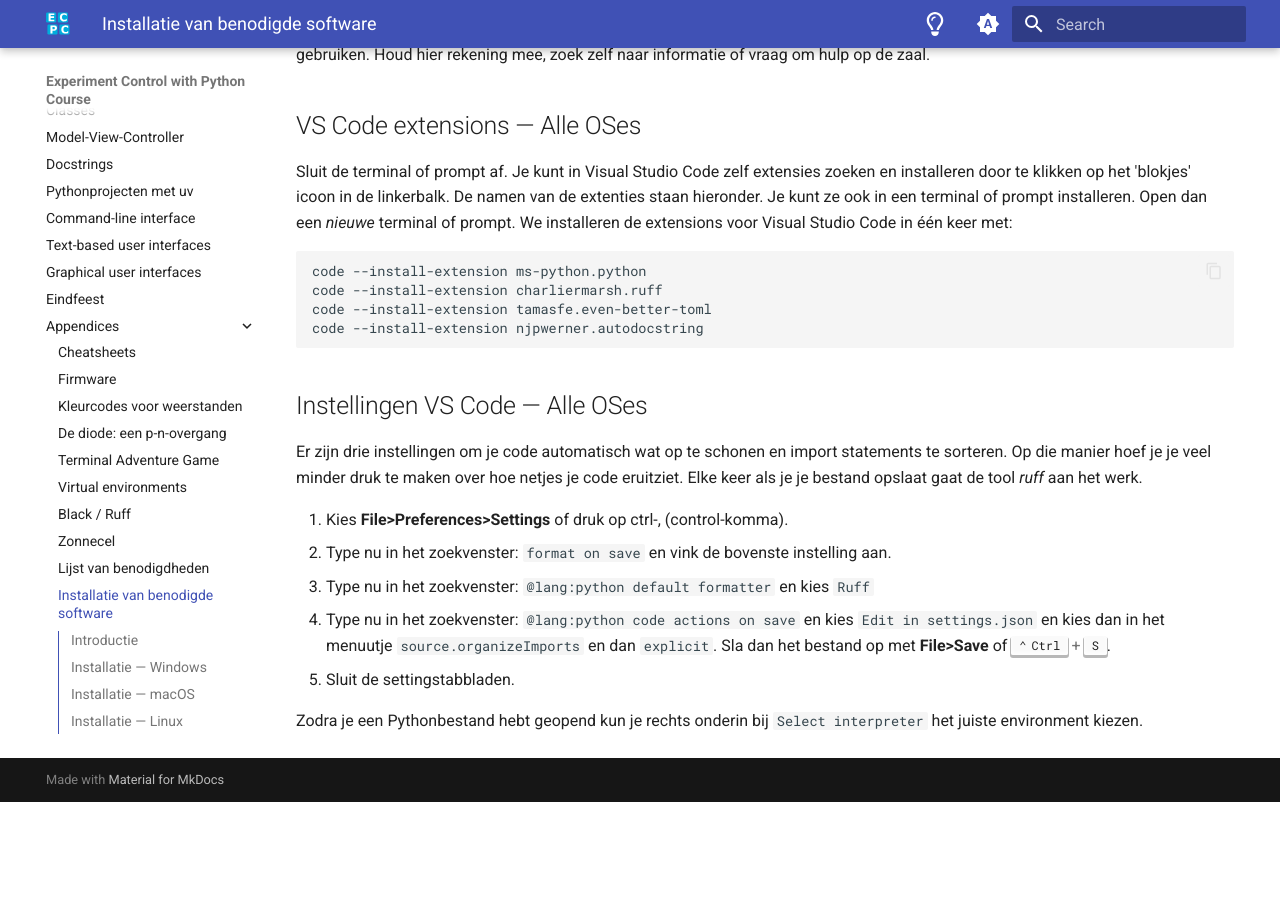
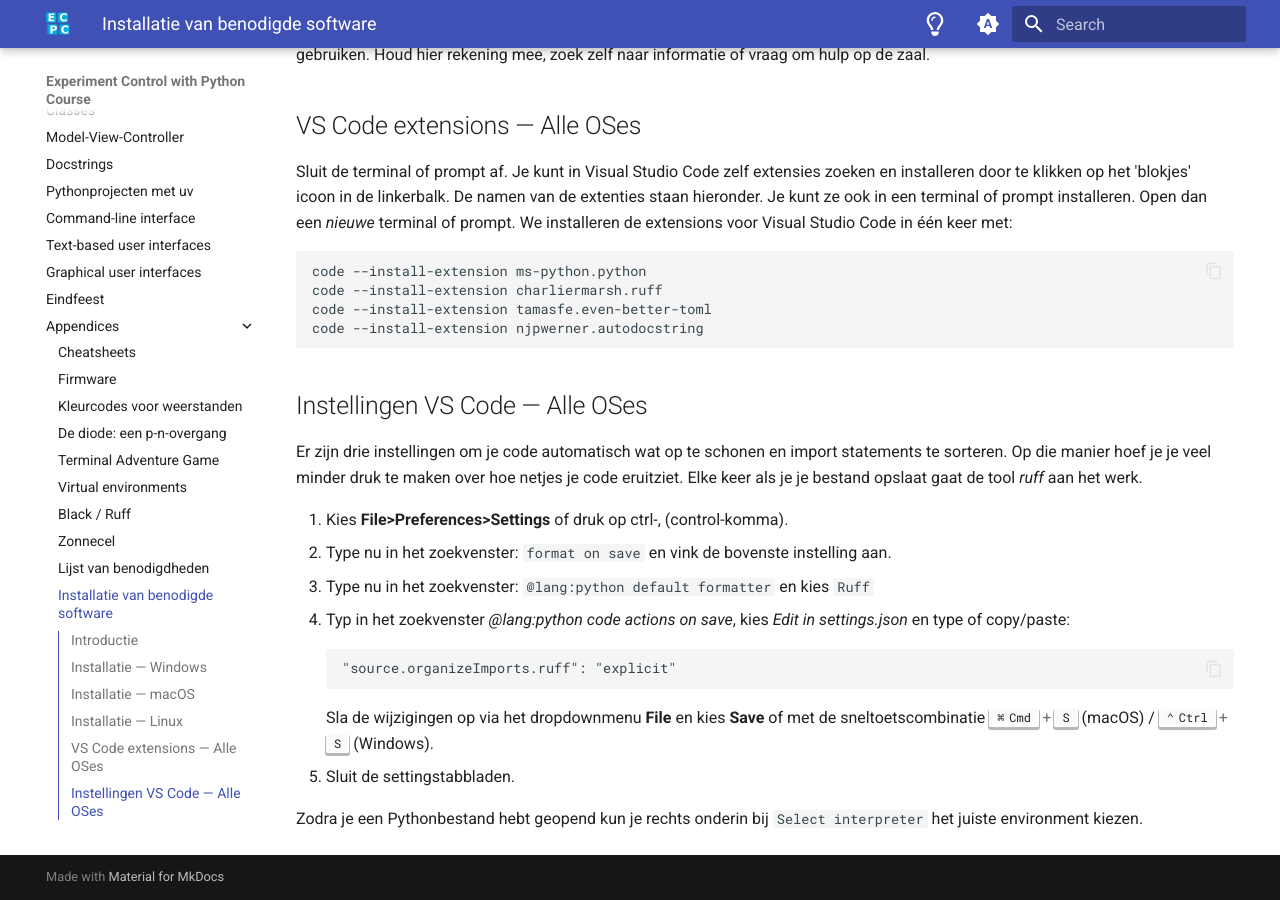
Before and after one commit to NatuurkundePracticumAmsterdam/ecpc, an MkDocs documentation site: the page built from docs/installatie.md, in a window 1280 px wide and 900 px high, scrolled down 1389 px. Built offline with MkDocs 1.6.1 and Material for MkDocs 9.7.7, drawn with Linux system fonts in a browser that asks for light colours; before the commit the page ends 2191 px from its top, so only the background shows below that.

Commit message:
Update ruff settings

````diff
--- a/docs/installatie.md
+++ b/docs/installatie.md
@@ -55,7 +55,11 @@
 1. Kies **File>Preferences>Settings** of druk op ctrl-, (control-komma).
 2. Type nu in het zoekvenster: `format on save` en vink de bovenste instelling aan.
 3. Type nu in het zoekvenster: `@lang:python default formatter` en kies `Ruff`
-4. Type nu in het zoekvenster: `@lang:python code actions on save` en kies `Edit in settings.json` en kies dan in het menuutje `source.organizeImports` en dan `explicit`. Sla dan het bestand op met **File>Save** of ++ctrl+s++.
+4. Typ in het zoekvenster _@lang:python code actions on save_, kies _Edit in settings.json_ en type of copy/paste:
+   ```
+   "source.organizeImports.ruff": "explicit"
+   ```
+   Sla de wijzigingen op via het dropdownmenu **File** en kies **Save** of met de sneltoetscombinatie ++cmd+s++ (macOS) / ++ctrl+s++ (Windows).
 5. Sluit de settingstabbladen.
 
 Zodra je een Pythonbestand hebt geopend kun je rechts onderin bij `Select interpreter` het juiste environment kiezen.
````
